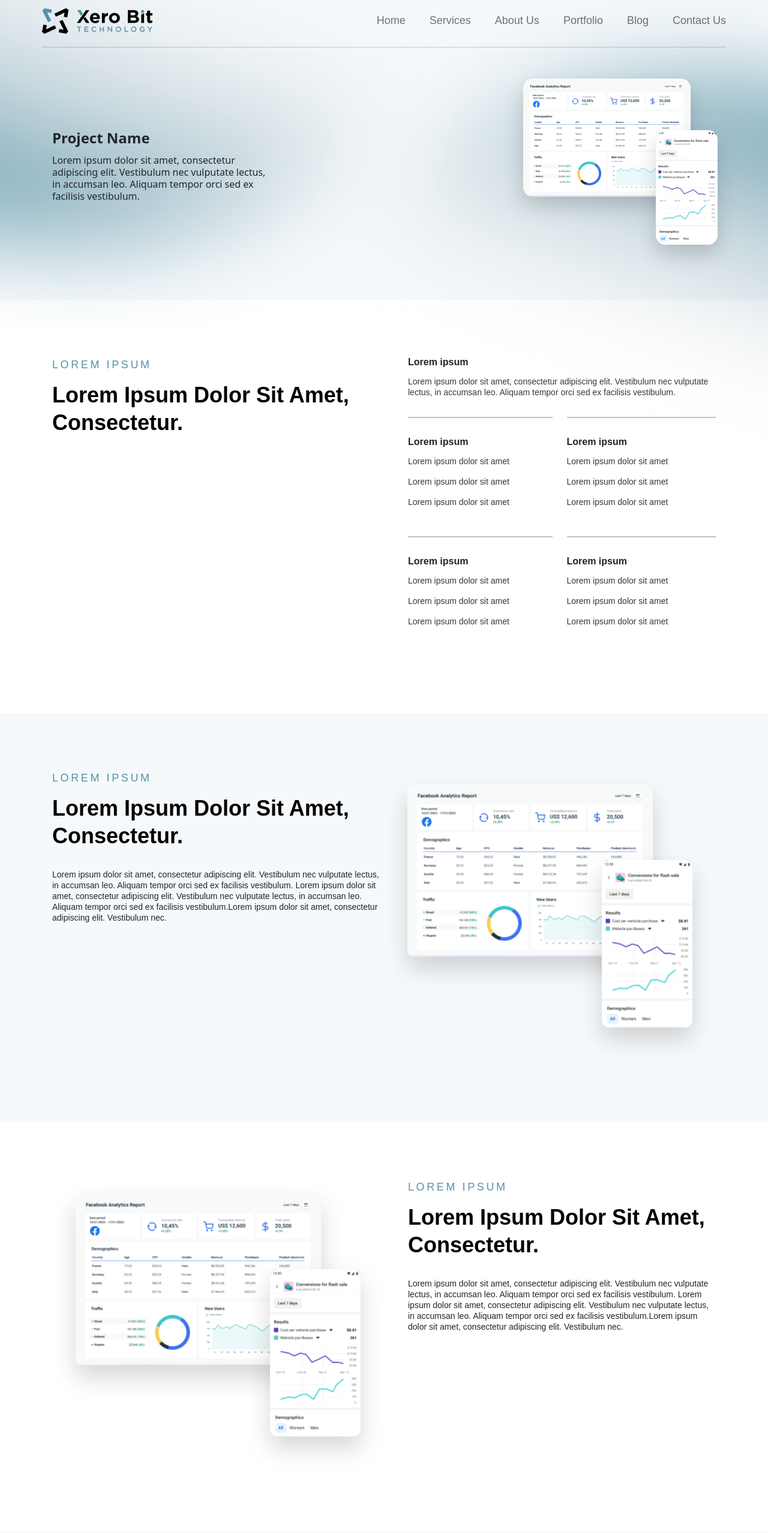
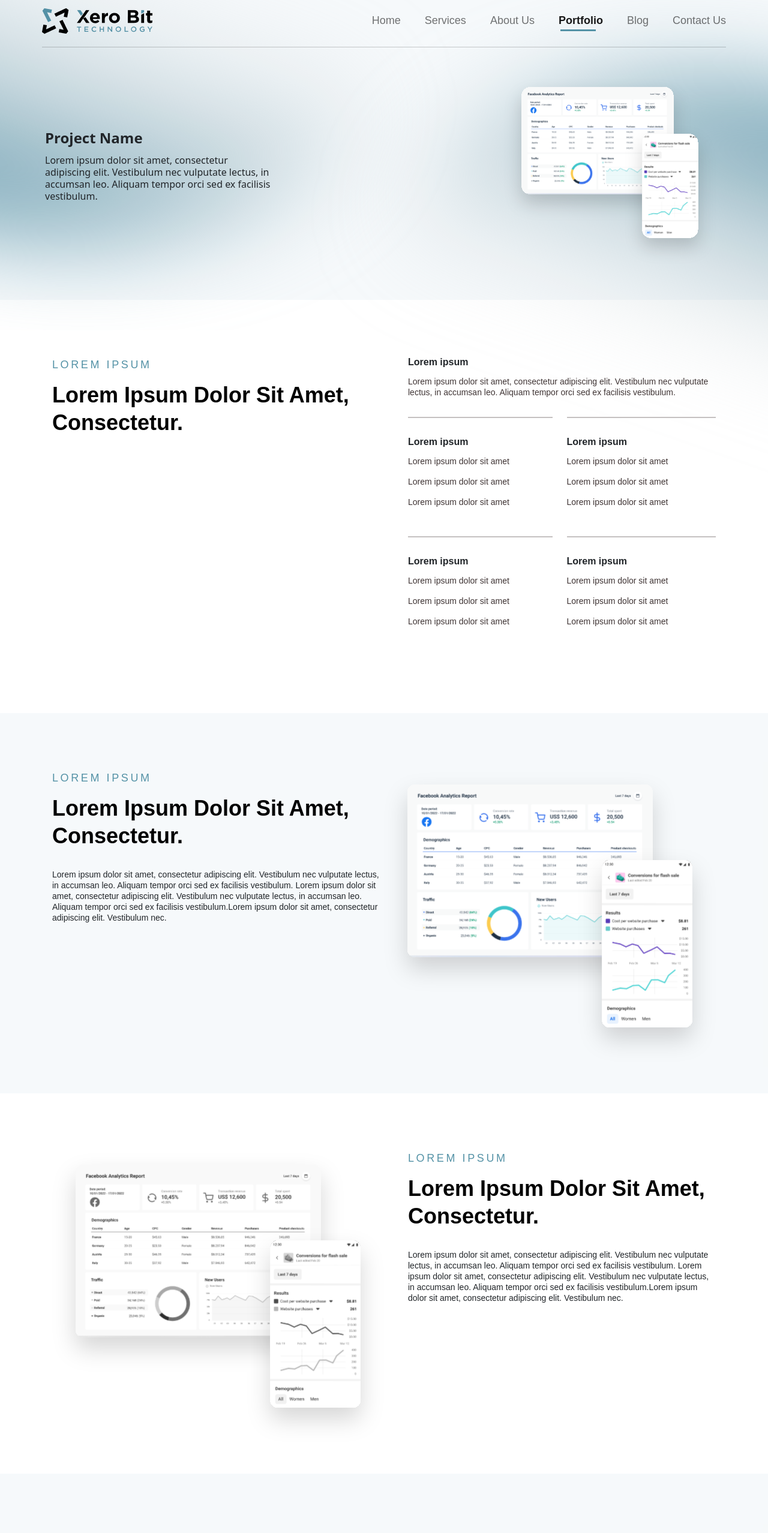
Before and after one commit to bilal060/xeroBitTechnology, a Next.js app: page /portfolio/projectdetails in a window 1280 px wide. Shown: the top 2556 px of the page at 60% size. Built offline with nearby package versions, Linux system fonts and the light colour scheme.

Commit message:
Project Detail Page

```diff
--- a/component/Navbar.tsx
+++ b/component/Navbar.tsx
@@ -34,7 +34,7 @@ const Navbar = () => {
                                 </Link>
                             </li>
                             <li className="nav-item">
-                                <Link className={router.pathname == "/portfolio" ? "active nav-link nav_link" : "nav-link nav_link"} href="/portfolio">
+                                <Link className={router.pathname.includes("/portfolio") ? "active nav-link nav_link" : "nav-link nav_link"} href="/portfolio">
                                     Portfolio
                                 </Link>
                             </li>
--- a/pages/portfolio/portofolioContent.tsx
+++ b/pages/portfolio/portofolioContent.tsx
@@ -1,5 +1,6 @@
 import BlogArrow from 'component/assets/images/blogArrow'
 import WebSlider from 'component/assets/images/webslider'
+import Link from 'next/link'
 import React from 'react'
 const feedBack = [
     {
@@ -89,9 +90,9 @@ const PortofolioContent = () => {
                                 <div className='p-32px pb-0'>
                                     <h4 className='font-18 font-weight-700 mb-3'>{data.name}</h4>
                                     <p className='font-14 font-weight-400 mb-3'>{data.comments}</p>
-                                    <a href='' className='mb-4 d-flex gap-6px text-black font-14 font-weight-700 text-center align-items-center'><span className='pb-1'>View Project</span>
+                                    <Link href='portfolio/projectdetails' className='mb-4 d-flex gap-6px text-black font-14 font-weight-700 text-center align-items-center'><span className='pb-1'>View Project</span>
                                         <BlogArrow />
-                                    </a>
+                                    </Link>
                                 </div>
                                 <div className='overview-image'>
                                     {data.projectOverview}
--- a/pages/portfolio/projectdetails.tsx
+++ b/pages/portfolio/projectdetails.tsx
@@ -8,15 +8,15 @@ import Image from 'next/image'
 
 export default function Servicespage() {
     return (
-        <>
+        <div className='projectDetails-main'>
             <header className='main-header'>
                 <Navbar />
                 <div className='mainheader-hero'>
                     <div className='pagination-hero'>
                         <div className='container'>
                             <div className='row'>
-                                <div className='col-8 d-flex align-items-center'>
-                                    <div className='w-50'>
+                                <div className='col-xl-8 col-lg-6 col-md-5 d-flex align-items-center px-0'>
+                                    <div className='project-details-1 text_center_justification'>
                                         <h1 className='font-24 font-weight-700 mb-3'>Project Name</h1>
                                         <p className='font-16 font-weight-400'>
                                             Lorem ipsum dolor sit amet, consectetur adipiscing elit.
@@ -24,8 +24,10 @@ export default function Servicespage() {
                                         </p>
                                     </div>
                                 </div>
-                                <div className='col-4'>
+                                <div className='col-xl-4 col-lg-6 col-md-7 d-md-flex d-none'>
+                                    <div className='w-100 d-flex justify-content-end'>
                                         <WebSlider />
+                                    </div>
                                 </div>
                             </div>
                         </div>
@@ -36,7 +38,7 @@ export default function Servicespage() {
                 <div className='container py-5'>
                     <div className='row m-0 '>
                         <div className='col-md-6 p-0 card-main'>
-                            <div className='container p-0'>
+                            <div className='container p-0 text_center_justification'>
                                 <p className='section-first-heading '>Lorem ipsum</p>
                                 <p className='section-sub-heading font-36-46 text-black text-capital'>
                                     Lorem ipsum dolor sit amet, consectetur.
@@ -45,24 +47,24 @@ export default function Servicespage() {
                             </div>
                         </div>
                         <div className='col-md-6 p-0 card-main'>
-                            <div className='ms-3 ps-4'>
-                                <div className='mb-32px'>
+                            <div className='ms-md-3 ps-md-4'>
+                                <div className='mb-32px text_center_justification'>
                                     <p className='font-16-15 font-weight-700'>Lorem ipsum</p>
                                     <p className='font-14 font-weight-400 text-dark-gray'>
                                         Lorem ipsum dolor sit amet, consectetur adipiscing elit. Vestibulum nec vulputate lectus, in accumsan leo. Aliquam tempor orci sed ex facilisis vestibulum.
                                     </p>
                                 </div>
                                 <div className='row mx-0 mb-32px'>
-                                    <div className='col-6 px-0 '>
-                                        <div className='me-3 border-top pt-32px'>
+                                    <div className='col-lg-6 px-0 '>
+                                        <div className='me-3 border-top pt-32px text_center_justification'>
                                             <p className='font-16-15 font-weight-700'>Lorem ipsum</p>
                                             <p className='font-14 font-weight-400 text-dark-gray'>Lorem ipsum dolor sit amet</p>
                                             <p className='font-14 font-weight-400 text-dark-gray'>Lorem ipsum dolor sit amet</p>
                                             <p className='font-14 font-weight-400 text-dark-gray'>Lorem ipsum dolor sit amet</p>
                                         </div>
                                     </div>
-                                    <div className='col-6 px-0'>
-                                        <div className='ms-2 border-top pt-32px'>
+                                    <div className='col-lg-6 px-0'>
+                                        <div className='ms-lg-2 border-top pt-32px text_center_justification'>
                                             <p className='font-16-15 font-weight-700'>Lorem ipsum</p>
                                             <p className='font-14 font-weight-400 text-dark-gray'>Lorem ipsum dolor sit amet</p>
                                             <p className='font-14 font-weight-400 text-dark-gray'>Lorem ipsum dolor sit amet</p>
@@ -71,16 +73,16 @@ export default function Servicespage() {
                                     </div>
                                 </div>
                                 <div className='row mx-0 mb-32px'>
-                                    <div className='col-6 px-0 '>
-                                        <div className='me-3 border-top pt-32px'>
+                                    <div className='col-lg-6 px-0 '>
+                                        <div className='me-3 border-top pt-32px text_center_justification'>
                                             <p className='font-16-15 font-weight-700'>Lorem ipsum</p>
                                             <p className='font-14 font-weight-400 text-dark-gray'>Lorem ipsum dolor sit amet</p>
                                             <p className='font-14 font-weight-400 text-dark-gray'>Lorem ipsum dolor sit amet</p>
                                             <p className='font-14 font-weight-400 text-dark-gray'>Lorem ipsum dolor sit amet</p>
                                         </div>
                                     </div>
-                                    <div className='col-6 px-0'>
-                                        <div className='ms-2 border-top pt-32px'>
+                                    <div className='col-lg-6 px-0'>
+                                        <div className='ms-lg-2 border-top pt-32px text_center_justification'>
                                             <p className='font-16-15 font-weight-700'>Lorem ipsum</p>
                                             <p className='font-14 font-weight-400 text-dark-gray'>Lorem ipsum dolor sit amet</p>
                                             <p className='font-14 font-weight-400 text-dark-gray'>Lorem ipsum dolor sit amet</p>
@@ -94,10 +96,54 @@ export default function Servicespage() {
                 </div>
             </div>
             <div className='project-details py-5 font-family-primary'>
-                <div className='container py-5'>
+                <div className='container pt-5'>
                     <div className='row m-0'>
                         <div className='col-md-6 p-0 card-main'>
+                            <div className='container p-0 text_center_justification'>
+                                <p className='section-first-heading '>Lorem ipsum</p>
+                                <p className='section-sub-heading font-36-46 mb-32px text-black text-capital'>
+                                    Lorem ipsum dolor sit amet, consectetur.
+                                </p>
+                                <p className='font-14 font-weight-400'>
+                                    Lorem ipsum dolor sit amet, consectetur adipiscing elit. Vestibulum nec vulputate lectus, in accumsan leo. Aliquam tempor orci sed ex facilisis vestibulum. Lorem ipsum dolor sit amet, consectetur adipiscing elit. Vestibulum nec vulputate lectus, in accumsan leo. Aliquam tempor orci sed ex facilisis vestibulum.Lorem ipsum dolor sit amet, consectetur adipiscing elit. Vestibulum nec.
+                                </p>
+                            </div>
+                        </div>
+                        <div className='col-md-6 p-0 card-main'>
                             <div className='container p-0'>
+                                <Image src={projectDetail} alt='' />
+                            </div>
+                        </div>
+                    </div>
+                </div>
+            </div>
+            <div className='project-details py-5 font-family-primary'>
+                <div className='container pt-5'>
+                    <div className='row m-0 '>
+                        <div className='col-md-6 p-0 card-main'>
+                            <div className='container p-0'>
+                                <Image src={projectDetail} alt='' className='greyScale' />
+                            </div>
+                        </div>
+                        <div className='col-md-6 p-0 card-main'>
+                            <div className='container ms-md-3 ps-md-4 text_center_justification'>
+                                <p className='section-first-heading '>Lorem ipsum</p>
+                                <p className='section-sub-heading font-36-46 mb-32px text-black text-capital'>
+                                    Lorem ipsum dolor sit amet, consectetur.
+                                </p>
+                                <p className='font-14 font-weight-400'>
+                                    Lorem ipsum dolor sit amet, consectetur adipiscing elit. Vestibulum nec vulputate lectus, in accumsan leo. Aliquam tempor orci sed ex facilisis vestibulum. Lorem ipsum dolor sit amet, consectetur adipiscing elit. Vestibulum nec vulputate lectus, in accumsan leo. Aliquam tempor orci sed ex facilisis vestibulum.Lorem ipsum dolor sit amet, consectetur adipiscing elit. Vestibulum nec.
+                                </p>
+                            </div>
+                        </div>
+                    </div>
+                </div>
+            </div>
+            <div className='project-details py-5 font-family-primary'>
+                <div className='container pt-5'>
+                    <div className='row m-0'>
+                        <div className='col-md-6 p-0 card-main'>
+                            <div className='container p-0 text_center_justification'>
                                 <p className='section-first-heading '>Lorem ipsum</p>
                                 <p className='section-sub-heading font-36-46 mb-32px text-black text-capital'>
                                     Lorem ipsum dolor sit amet, consectetur.
@@ -118,48 +164,76 @@ export default function Servicespage() {
             <div className='project-details py-5 font-family-primary'>
                 <div className='container py-5'>
                     <div className='row m-0 '>
-                        <div className='col-md-6 p-0 card-main'>
-                            <div className='container p-0'>
-                                <Image src={projectDetail} alt='' />
+                        <div className='col-md-6 p-0 card-main '>
+                            <div className='container p-0 text_center_justification'>
+                                <p className='section-first-heading '>Lorem ipsum</p>
+                                <p className='section-sub-heading font-36-46 text-black text-capital'>
+                                    Lorem ipsum dolor sit amet, consectetur.
+                                </p>
+
                             </div>
                         </div>
                         <div className='col-md-6 p-0 card-main'>
-                            <div className='container ms-3 ps-4'>
-                                <p className='section-first-heading '>Lorem ipsum</p>
-                                <p className='section-sub-heading font-36-46 mb-32px text-black text-capital'>
-                                    Lorem ipsum dolor sit amet, consectetur.
-                                </p>
-                                <p className='font-14 font-weight-400'>
-                                    Lorem ipsum dolor sit amet, consectetur adipiscing elit. Vestibulum nec vulputate lectus, in accumsan leo. Aliquam tempor orci sed ex facilisis vestibulum. Lorem ipsum dolor sit amet, consectetur adipiscing elit. Vestibulum nec vulputate lectus, in accumsan leo. Aliquam tempor orci sed ex facilisis vestibulum.Lorem ipsum dolor sit amet, consectetur adipiscing elit. Vestibulum nec.
-                                </p>
+                            <div className='ms-md-3 ps-md-4'>
+                                <div className='mb-32px text_center_justification'>
+                                    <p className='font-16-15 font-weight-700'>Lorem ipsum</p>
+                                    <p className='font-14 font-weight-400 text-dark-gray'>
+                                        Lorem ipsum dolor sit amet, consectetur adipiscing elit. Vestibulum nec vulputate lectus, in accumsan leo. Aliquam tempor orci sed ex facilisis vestibulum. Lorem ipsum dolor sit amet, consectetur adipiscing elit. Vestibulum nec vulputate lectus, in accumsan leo. Aliquam tempor orci sed ex facilisis vestibulum.Lorem ipsum dolor sit amet, consectetur adipiscing elit. Vestibulum nec.                                    </p>
+                                </div>
+                                <div className='row mx-0 mb-32px'>
+                                    <div className='col-12 px-0 text_center_justification'>
+                                        <p className='font-16-15 font-weight-700 mb-32px'>Tech Stack</p>
+                                    </div>
+                                    <div className='col-xl-3 col-md-6 mb-xl-0 mb-4 px-0 border-top d-flex justify-content-md-start justify-content-center'>
+                                        <div className='me-3 pt-32px text_center_justification'>
+                                            <p className='font-16-15 font-weight-700'>Web</p>
+                                            <p className='font-14 font-weight-400 text-dark-gray'>HTML-SCSS</p>
+                                            <p className='font-14 font-weight-400 text-dark-gray'>NextJS</p>
+                                            <p className='font-14 font-weight-400 text-dark-gray'>BootstrapJQuery</p>
+                                            <p className='font-14 font-weight-400 text-dark-gray m-md-0'>JQuery</p>
+                                        </div>
+                                    </div>
+                                    <div className='col-xl-3 col-md-6 px-0 border-top d-flex justify-content-xl-end justify-content-md-start justify-content-center'>
+                                        <div className='me-3 pt-32px  text_center_justification'>
+                                            <p className='font-16-15 font-weight-700'>Backend</p>
+                                            <p className='font-14 font-weight-400 text-dark-gray'>Swift (iOS)</p>
+                                            <p className='font-14 font-weight-400 text-dark-gray m-md-0'>Kotlin (Android)</p>
+                                        </div>
+                                    </div>
+                                    <div className='col-xl-3 col-md-6 px-0 border-top d-flex justify-content-xl-end justify-content-md-start justify-content-center'>
+                                        <div className='me-3 pt-32px text_center_justification'>
+                                            <p className='font-16-15 font-weight-700'>Mobile</p>
+                                            <p className='font-14 font-weight-400 text-dark-gray'>NodeJS</p>
+                                            <p className='font-14 font-weight-400 text-dark-gray'>ExpressJS</p>
+                                            <p className='font-14 font-weight-400 text-dark-gray m-md-0'>MongoDB</p>
+                                        </div>
+                                    </div>
+                                    <div className='col-xl-3 col-md-6 px-0 border-top d-flex justify-content-xl-end justify-content-md-start justify-content-center'>
+                                        <div className='me-3 pt-32px text_center_justification'>
+                                            <p className='font-16-15 font-weight-700'>Other</p>
+                                            <p className='font-14 font-weight-400 text-dark-gray'>Jenkins</p>
+                                            <p className='font-14 font-weight-400 text-dark-gray'>AWS</p>
+                                            <p className='font-14 font-weight-400 text-dark-gray'>Docker</p>
+                                            <p className='font-14 font-weight-400 text-dark-gray m-md-0'>Sonar</p>
                                         </div>
                                     </div>
                                 </div>
+                                <div className='row mx-0 mb-32px'>
+                                    <div className='col-xl-6 px-0 '>
+                                        <div className='border-top pt-32px text_center_justification'>
+                                            <p className='font-16-15 font-weight-700'>Lorem ipsum</p>
+                                            <p className='font-14 font-weight-400 text-dark-gray'>Lorem ipsum dolor sit amet</p>
+                                            <p className='font-14 font-weight-400 text-dark-gray'>Lorem ipsum dolor sit amet</p>
+                                            <p className='font-14 font-weight-400 text-dark-gray'>Lorem ipsum dolor sit amet</p>
                                         </div>
                                     </div>
-            <div className='project-details py-5 font-family-primary'>
-                <div className='container py-5'>
-                    <div className='row m-0'>
-                        <div className='col-md-6 p-0 card-main'>
-                            <div className='container p-0'>
-                                <p className='section-first-heading '>Lorem ipsum</p>
-                                <p className='section-sub-heading font-36-46 mb-32px text-black text-capital'>
-                                    Lorem ipsum dolor sit amet, consectetur.
-                                </p>
-                                <p className='font-14 font-weight-400'>
-                                    Lorem ipsum dolor sit amet, consectetur adipiscing elit. Vestibulum nec vulputate lectus, in accumsan leo. Aliquam tempor orci sed ex facilisis vestibulum. Lorem ipsum dolor sit amet, consectetur adipiscing elit. Vestibulum nec vulputate lectus, in accumsan leo. Aliquam tempor orci sed ex facilisis vestibulum.Lorem ipsum dolor sit amet, consectetur adipiscing elit. Vestibulum nec.
-                                </p>
                                 </div>
-                        </div>
-                        <div className='col-md-6 p-0 card-main'>
-                            <div className='container p-0'>
-                                <Image src={projectDetail} alt='' />
                             </div>
                         </div>
                     </div>
                 </div>
             </div>
             <Footer />
-        </>
+        </div>
     )
 }
--- a/styles/globals.css
+++ b/styles/globals.css
@@ -234,9 +234,11 @@ a {
 .mt-32px {
 	margin-top: 32px !important;
 }
+
 .mb-32px {
 	margin-bottom: 32px !important;
 }
+
 .pt-32px {
 	padding-top: 32px !important;
 }
@@ -806,11 +808,21 @@ select {
 .project-details:nth-child(odd) {
 	background: rgba(83, 144, 165, 0.05);
 }
-.project-details .border-top{
+
+.project-details .border-top {
 	border-top: 2px solid #3f34344d !important;
 }
-.project-details img{
+
+.project-details img {
 	height: 490px !important;
+}
+
+.greyScale {
+	filter: grayscale(1);
+}
+
+.projectDetails-main .pagination-hero .project-details-1 {
+	width: 50%;
 }
 
 /* Footer */
```
Also changed, not shown: styles/responsive.css (+8 -0 lines). Lines whose indentation alone changed are shown as unchanged.
